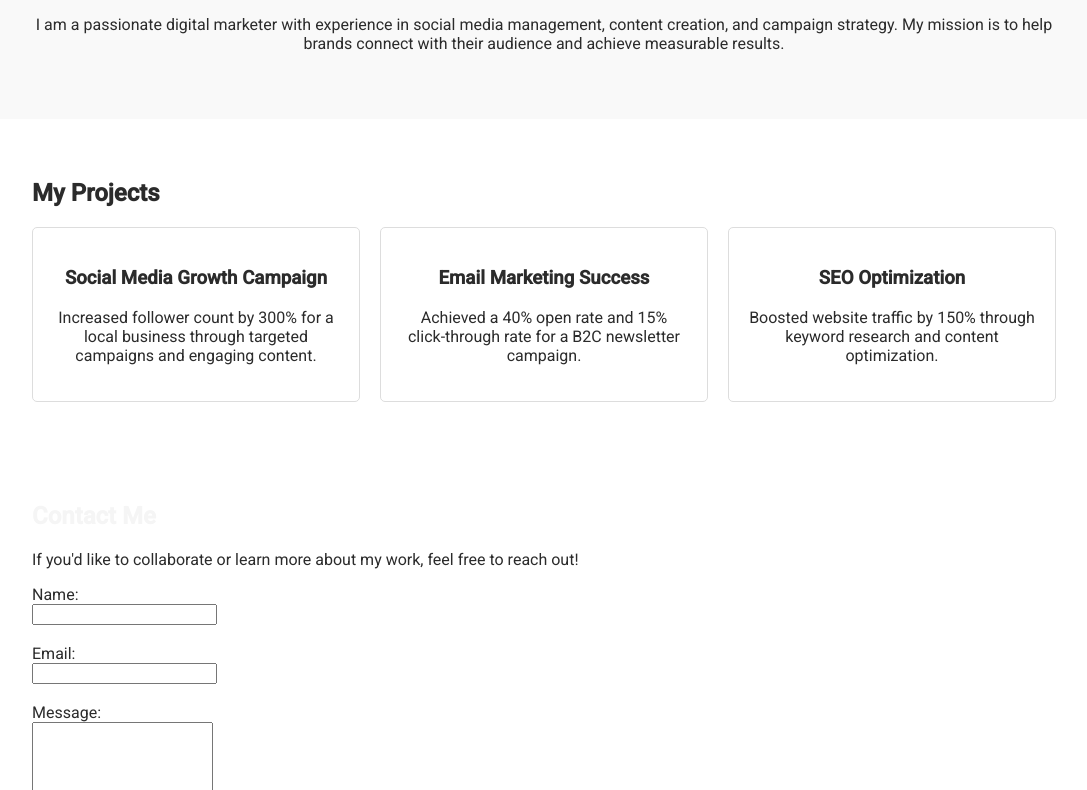
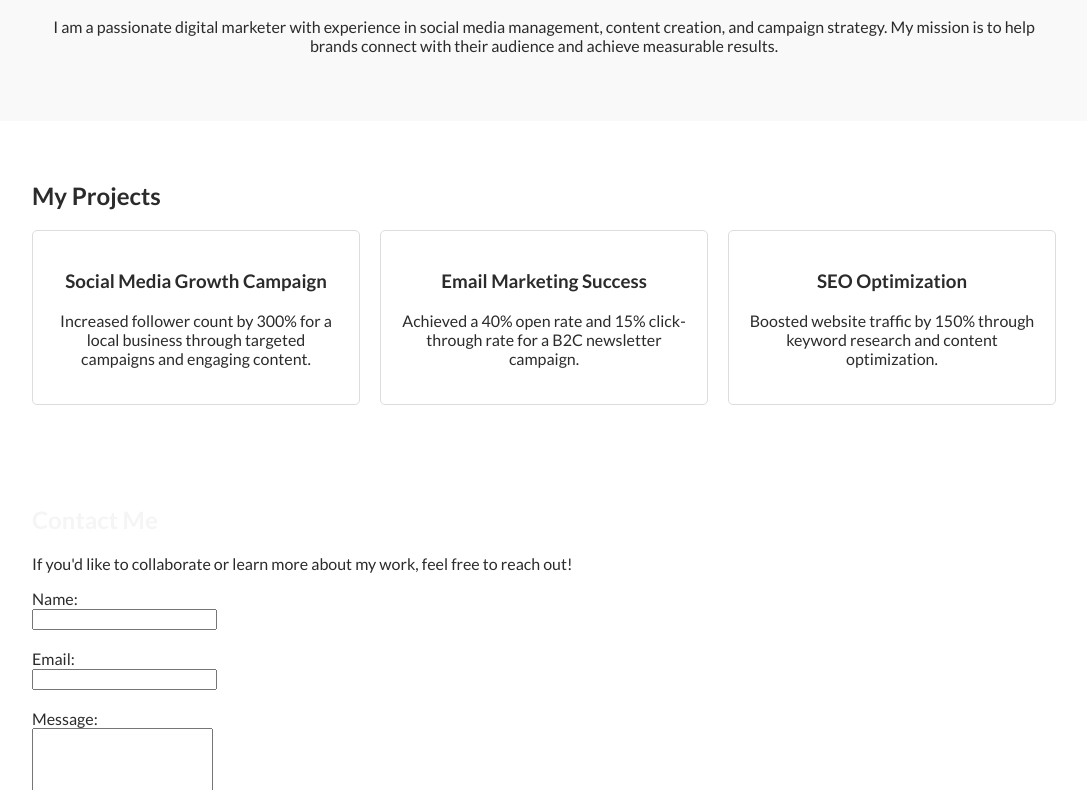
Before and after one commit to bricenoh/digital-marketing-portfolio, a plain HTML site: page index.html in a window 1280 px wide. Shown: the part 363-1153 px from the top of the page, without its empty margins (96-1183 px from the left). Drawn offline with Linux system fonts and the light colour scheme.

Commit message:
Update index.html

```diff
--- a/index.html
+++ b/index.html
@@ -1,13 +1,13 @@
 <!DOCTYPE html>
 <html lang="en">
 <head>
-    <link href="https://fonts.googleapis.com/css2?family=Roboto:wght@400;500&display=swap" rel="stylesheet">
+    <link href="https://fonts.googleapis.com/css2?family=Lato:wght@400;700&display=swap" rel="stylesheet">
     <meta charset="UTF-8">
     <meta name="viewport" content="width=device-width, initial-scale=1.0">
     <title>Digital Marketing Portfolio</title>
     <style>
         body {
-            font-family: 'Roboto', Arial, sans-serif;
+            font-family: 'Lato', Arial, sans-serif;
             margin: 0;
             padding: 0;
             color: #2B2B2B;
```
